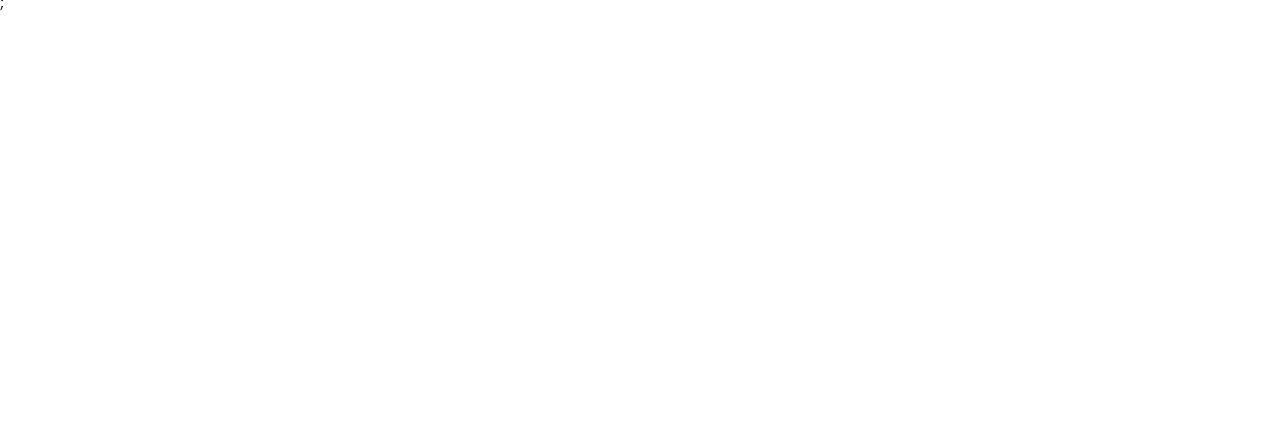
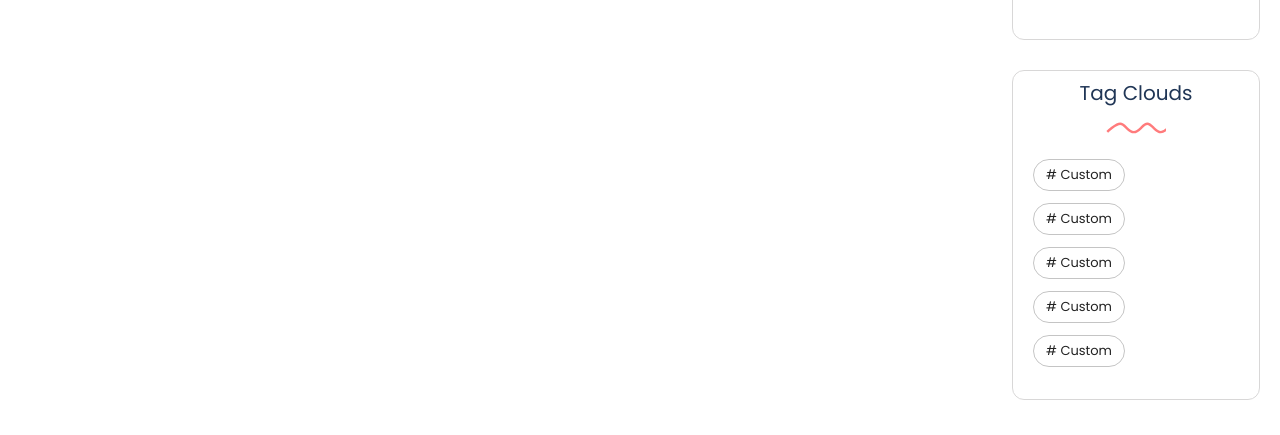
Before and after one commit to afif1400/blog-web, a React (Create React App) app: page / in a window 1280 px wide. Shown: the part 2362-2797 px from the top of the page. Before the commit the page ends 2377 px from the top, so only its background shows below. Built offline with nearby package versions, Linux system fonts and the light colour scheme.

Commit message:
added tags component in the sidebar

```diff
--- a/src/components/Sidebar/Newsletter.jsx
+++ b/src/components/Sidebar/Newsletter.jsx
@@ -25,7 +25,7 @@ const Newsletter = () => {
   return (
     <div className='newsletter'>
       <h5 className='title'>Join 70,000 subscribers!</h5>
-      <input type='email' />
+      <input type='email' placeholder='Email address...' />
       <Button variant='contained' className={classes.button}>
         Sign Up
       </Button>
--- a/src/components/Sidebar/RightSideBar.jsx
+++ b/src/components/Sidebar/RightSideBar.jsx
@@ -4,9 +4,11 @@ import Explore from './Explore';
 import Newsletter from './Newsletter';
 import Underline from '../../assets/images/components/underline';
 import RecentPost from './RecentPost';
+import { Chip } from '@material-ui/core';
 import '../../styles/recentpost.css';
 
 const RightSideBar = () => {
+  const tags = [1, 2, 3, 4, 5];
   return (
     <div className='right_side_bar'>
       <div className='popular_post'>
@@ -31,6 +33,13 @@ const RightSideBar = () => {
         <Underline />
         <RecentPost />
       </div>
+      <div className='popular_post tags'>
+        <h5 className='title'>Tag Clouds</h5>
+        <Underline />
+        {tags.map(() => (
+          <Chip label='# Custom' variant='outlined' />
+        ))}
+      </div>
     </div>
   );
 };
--- a/src/pages/Home.jsx
+++ b/src/pages/Home.jsx
@@ -1,6 +1,7 @@
 import React from 'react';
 import Hero from '../components/Hero';
 import RightSideBar from '../components/Sidebar/RightSideBar';
+// import Blog from '../components/Blog/Blog';
 import '../styles/home.css';
 
 const HomePage = () => {
@@ -9,18 +10,17 @@ const HomePage = () => {
       <Hero />
       <div className='blog'>
         <div className='blog_card'>
-          Lorem ipsum dolor sit amet, consectetur adipisicing elit. Delectus
-          illo odio unde veniam voluptates? Cum error modi sint. Ab aspernatur
-          cum cumque dolorem enim exercitationem, hic illum molestiae nihil nisi
-          officia quia quibusdam, quidem tempora tempore temporibus voluptatem!
-          Doloribus fugit ipsum quos voluptate voluptatibus. Accusamus aliquid
-          aperiam consequatur cum dignissimos dolore dolorum et exercitationem
-          explicabo, fugit incidunt inventore libero magnam minima neque nobis,
-          officia provident quaerat qui ratione reiciendis rem sint sit
-          temporibus, veniam? At explicabo laboriosam magni molestias nam
-          pariatur possimus sapiente soluta, vel voluptate? Autem commodi
-          doloremque, eligendi, et eum facilis inventore itaque mollitia, natus
-          neque rem totam?
+          Lorem ipsum dolor sit amet consectetur adipisicing elit. Illo
+          consequuntur earum iure quisquam quasi, ex in quod adipisci voluptates
+          ullam deserunt, obcaecati beatae nostrum sapiente minima sequi, vel
+          amet! Ipsa maiores veniam commodi aliquid architecto impedit ducimus
+          vero animi iure quia dolores, illo qui eligendi praesentium, soluta
+          accusantium deleniti consectetur at iusto nihil. Quisquam quia
+          provident, totam consequuntur dolorem, adipisci id architecto non
+          tempora dolore repellat distinctio sunt debitis, perspiciatis
+          obcaecati molestiae expedita consequatur nam nulla. Commodi ducimus
+          cum pariatur ex voluptatum modi iure nisi quaerat, alias tempora
+          porro, incidunt quos. Ducimus nihil itaque quas id atque nam hic qui?
         </div>
         <RightSideBar />
       </div>
--- a/src/styles/hero.css
+++ b/src/styles/hero.css
@@ -1,7 +1,7 @@
 .hero .imgBx img {
   width: 100%;
   height: 92vh;
-  border-radius: 25px;
+  border-radius: 30px !important;
   padding: 20px;
   object-fit: cover;
 }
@@ -15,6 +15,7 @@
   bottom: 20px;
   left: 20px;
   right: 20px;
+  border-radius: 10px;
   background-color: rgba(0, 0, 0, 0.5);
 }
 
--- a/src/styles/home.css
+++ b/src/styles/home.css
@@ -1,5 +1,6 @@
 .blog_card {
   padding: 20px;
+  color: #203656;
 }
 
 .right_side_bar {
@@ -25,7 +26,7 @@
 @media (min-width: 700px) {
   .blog {
     display: grid;
-    grid-template-columns: 3.2fr 0.8fr;
+    grid-template-columns: 3.1fr 0.9fr;
   }
 }
 
@@ -45,3 +46,8 @@ svg {
   width: 60px;
   enable-background: new 0 0 456.7 39.9;
 }
+
+.popular_post.tags .MuiChip-root {
+  max-width: 150px;
+  margin: 0 12px 12px 0;
+}
--- a/src/styles/recentpost.css
+++ b/src/styles/recentpost.css
@@ -3,9 +3,11 @@
   justify-content: center;
   flex-direction: column;
   align-items: center;
+  width: 100%;
 }
 
 .recent_post div .card {
+  width: 100% !important;
   border: none;
 }
 
```
Also changed, not shown: src/components/Blog/Blogcard.jsx (+8 -10 lines), 1 other file (tests, documents, lock files or other folders).
